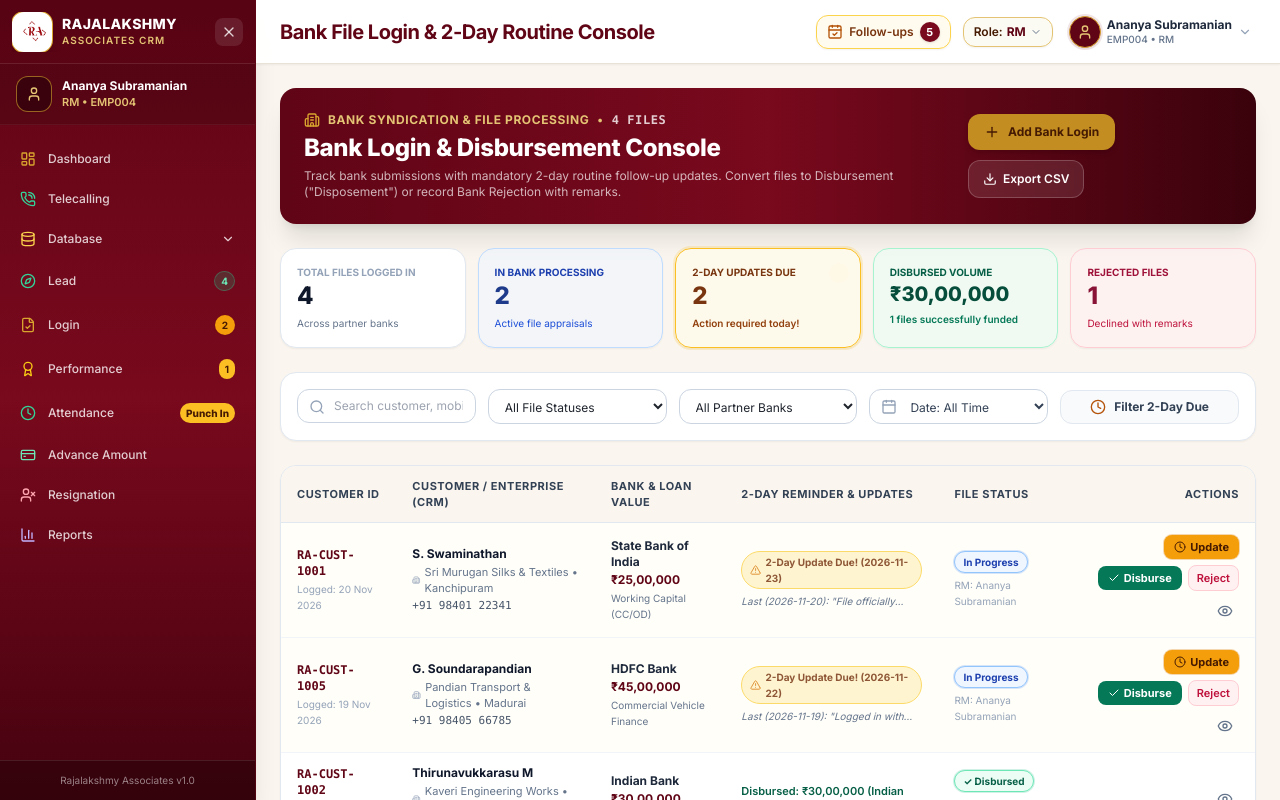
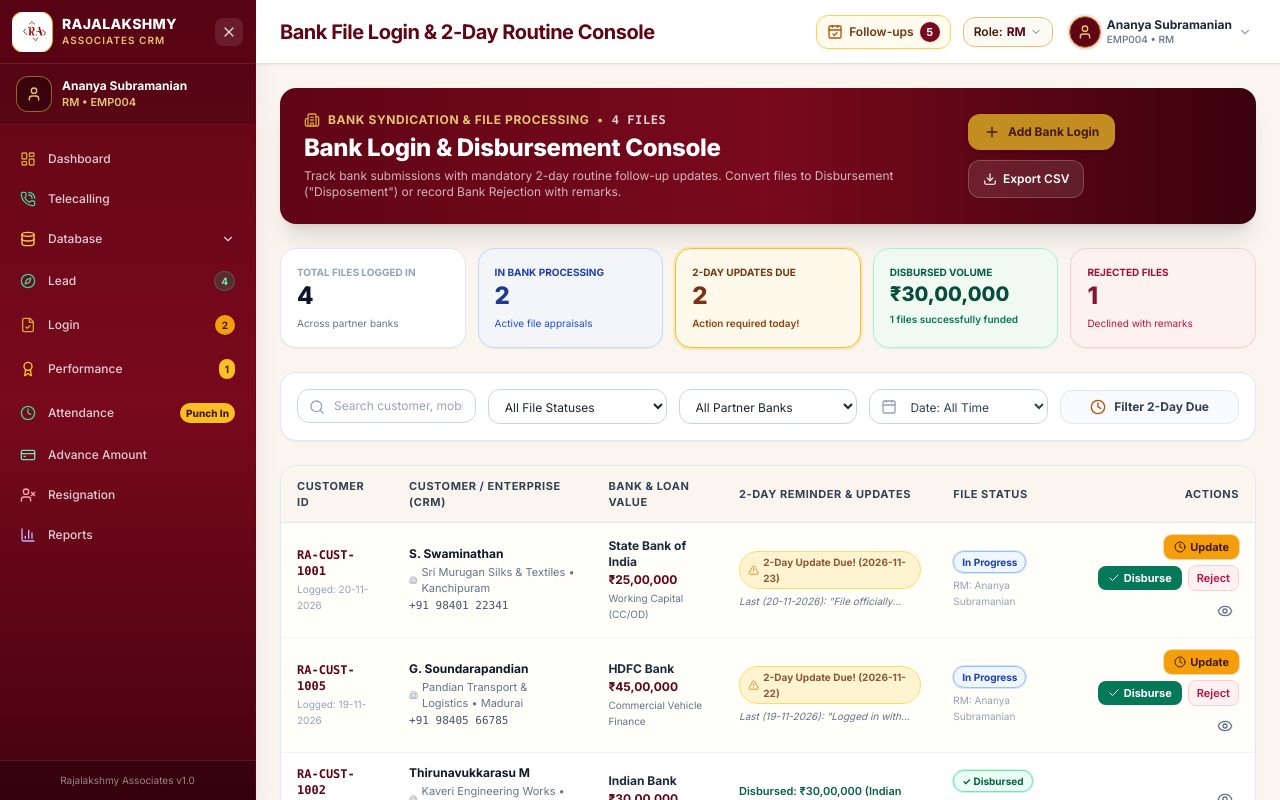
Before and after one commit to sivaathri/Rajalakshmy-Associates-CRM, a React (Vite) app: page /logins in a window 1280 px wide. Shown: the top 800 px of the page. Built offline with nearby package versions, Linux system fonts and the light colour scheme.

Commit message:
feat: add telecalling components, bank login, daily activities, dashboard, leads, and formatters utils

```diff
--- a/src/components/telecalling/ActiveCallModal.jsx
+++ b/src/components/telecalling/ActiveCallModal.jsx
@@ -310,7 +310,7 @@ export const ActiveCallModal = () => {
                 {customerPastCalls.slice(0, 3).map(c => (
                   <div key={c.id} className="flex items-center justify-between text-xs bg-slate-50 p-2 rounded-lg border border-slate-200">
                     <div>
-                      <span className="font-semibold text-slate-800">{c.callDate} ({c.callTime})</span>
+                      <span className="font-semibold text-slate-800">{formatDate(c.callDate)} ({c.callTime})</span>
                       <span className="text-slate-500 ml-2">by {c.employeeName}</span>
                       <div className="text-[11px] text-slate-600 italic">"{c.remarks}"</div>
                     </div>
--- a/src/pages/BankLoginPage.jsx
+++ b/src/pages/BankLoginPage.jsx
@@ -678,7 +678,7 @@ export const BankLoginPage = () => {
 
                             {lastUpdate && (
                               <div className="text-[10px] text-slate-500 italic mt-1 line-clamp-1 max-w-xs" title={lastUpdate.note}>
-                                Last ({lastUpdate.date}): "{lastUpdate.note}"
+                                Last ({formatDate(lastUpdate.date)}): "{lastUpdate.note}"
                               </div>
                             )}
                           </div>
@@ -1245,7 +1245,7 @@ export const BankLoginPage = () => {
                     {viewHistoryLogin.updates.map((u, idx) => (
                       <div key={u.id || idx} className="p-3 bg-white rounded-xl border border-slate-200 text-xs shadow-xs">
                         <div className="flex items-center justify-between text-[11px] text-slate-400 mb-1">
-                          <span className="font-semibold text-burgundy-900">{u.date}</span>
+                          <span className="font-semibold text-burgundy-900">{formatDate(u.date)}</span>
                           <span>by {u.updatedBy || 'RM'}</span>
                         </div>
                         <p className="text-slate-800 leading-relaxed font-medium">{u.note}</p>
--- a/src/pages/DailyActivitiesPage.jsx
+++ b/src/pages/DailyActivitiesPage.jsx
@@ -100,7 +100,7 @@ export const DailyActivitiesPage = () => {
       "Source": a.source,
       "Reference From": a.referenceFrom || '-',
       "Submitted By": `${a.submittedByName} (${a.submittedBy})`,
-      "Date": a.submissionDate,
+      "Date": formatDate(a.submissionDate),
       "Time": a.submissionTime,
       "Classified To": a.classifiedTo
     }));
@@ -367,7 +367,7 @@ export const DailyActivitiesPage = () => {
                         <span className="text-[10px] text-slate-400 font-mono block">{act.submittedBy}</span>
                       </td>
                       <td className="px-4 py-3">
-                        <span className="font-semibold text-slate-800">{act.submissionDate}</span>
+                        <span className="font-semibold text-slate-800">{formatDate(act.submissionDate)}</span>
                         <span className="text-[10px] text-slate-500 block">{act.submissionTime}</span>
                       </td>
                       <td className="px-4 py-3">
--- a/src/pages/DashboardPage.jsx
+++ b/src/pages/DashboardPage.jsx
@@ -480,7 +480,7 @@ export const DashboardPage = () => {
                   </div>
 
                   <div className="text-right">
-                    <span className="text-[10px] text-slate-400 block">{act.submissionDate}</span>
+                    <span className="text-[10px] text-slate-400 block">{formatDate(act.submissionDate)}</span>
                     <span className="text-[10px] text-slate-500">{act.submissionTime}</span>
                   </div>
                 </div>
--- a/src/pages/LeadsPage.jsx
+++ b/src/pages/LeadsPage.jsx
@@ -262,7 +262,7 @@ export const LeadsPage = () => {
       "Estimated Amount": l.estimatedAmount,
       "Status": l.status,
       "Assigned To": `${l.assignedToName} (${l.assignedToRole})`,
-      "Assigned At": l.assignedAt,
+      "Assigned At": formatDate(l.assignedAt),
       "Remarks": l.remarks
     }));
     exportToCSV(exportData, 'rajalakshmy_leads_pipeline.csv');
@@ -665,7 +665,7 @@ export const LeadsPage = () => {
                               <span className="font-semibold text-slate-800">{lead.assignedToName}</span>
                             </div>
                             <div className="text-[10px] text-slate-400 mt-0.5">
-                              Assigned: {lead.assignedAt || 'Recent'}
+                              Assigned: {lead.assignedAt ? formatDate(lead.assignedAt) : 'Recent'}
                               {lead.actionedByName && (
                                 <span className="block text-emerald-700 font-semibold mt-0.5">
                                   Actioned by: {lead.actionedByName}
@@ -1196,7 +1196,7 @@ export const LeadsPage = () => {
                     {viewingLead.assignedToName} ({viewingLead.assignedToRole})
                   </span>
                   <span className="text-[10px] text-slate-500 block mt-0.5">
-                    Assigned on: {viewingLead.assignedAt || 'Recent'}
+                    Assigned on: {viewingLead.assignedAt ? formatDate(viewingLead.assignedAt) : 'Recent'}
                   </span>
                   {viewingLead.actionedByName && (
                     <span className="text-[10px] text-emerald-700 font-semibold block mt-0.5">
--- a/src/pages/TelecallingPage.jsx
+++ b/src/pages/TelecallingPage.jsx
@@ -256,7 +256,7 @@ export const TelecallingPage = () => {
       "Customer Name": c.customerName,
       "Mobile Contact": c.mobile,
       "Telecaller": c.employeeName,
-      "Date": c.callDate,
+      "Date": formatDate(c.callDate),
       "Time": c.callTime,
       "Duration": c.duration,
       "Call Outcome": c.outcome,
@@ -867,7 +867,7 @@ export const TelecallingPage = () => {
                       {calls.filter(c => c.customerId === currentFocusedContact.id).map(c => (
                         <div key={c.id} className="p-3 rounded-xl border border-slate-200 bg-white text-xs">
                           <div className="flex items-center justify-between">
-                            <span className="font-bold text-slate-800">{c.callDate} ({c.callTime})</span>
+                            <span className="font-bold text-slate-800">{formatDate(c.callDate)} ({c.callTime})</span>
                             <span className={`px-2 py-0.5 rounded-full text-[10px] font-bold border ${getStatusBadgeClass(c.outcome)}`}>
                               {c.outcome} ({c.duration})
                             </span>
@@ -1251,7 +1251,7 @@ export const TelecallingPage = () => {
                         <span className="text-[10px] text-slate-400 font-mono block">{c.employeeId}</span>
                       </td>
                       <td className="px-4 py-3">
-                        <span className="font-semibold text-slate-800">{c.callDate}</span>
+                        <span className="font-semibold text-slate-800">{formatDate(c.callDate)}</span>
                         <span className="text-[10px] text-slate-500 block">{c.callTime}</span>
                       </td>
                       <td className="px-4 py-3 font-mono">{c.duration}</td>
--- a/src/utils/formatters.js
+++ b/src/utils/formatters.js
@@ -10,14 +10,7 @@ export const formatCurrency = (amount) => {
 };
 
 export const formatDate = (dateStr) => {
-  if (!dateStr) return "-";
-  const date = new Date(dateStr);
-  if (isNaN(date.getTime())) return dateStr;
-  return date.toLocaleDateString('en-IN', {
-    day: '2-digit',
-    month: 'short',
-    year: 'numeric'
-  });
+  return formatDateDDMMYYYY(dateStr);
 };
 
 // Format strictly to DD-MM-YYYY (e.g. 17-11-2026)
@@ -32,7 +25,7 @@ export const formatDateDDMMYYYY = (dateInput) => {
     return `${d}-${m}-${y}`;
   }
   const date = typeof dateInput === 'string' ? new Date(dateInput) : dateInput;
-  if (isNaN(date.getTime())) return String(dateInput);
+  if (!date || isNaN(date.getTime())) return String(dateInput);
   const day = String(date.getDate()).padStart(2, '0');
   const month = String(date.getMonth() + 1).padStart(2, '0');
   const year = date.getFullYear();
@@ -43,13 +36,11 @@ export const formatDateTime = (dateStr) => {
   if (!dateStr) return "-";
   const date = new Date(dateStr);
   if (isNaN(date.getTime())) return dateStr;
-  return date.toLocaleString('en-IN', {
-    day: '2-digit',
-    month: 'short',
-    year: 'numeric',
-    hour: '2-digit',
-    minute: '2-digit'
-  });
+  const day = String(date.getDate()).padStart(2, '0');
+  const month = String(date.getMonth() + 1).padStart(2, '0');
+  const year = date.getFullYear();
+  const time = date.toLocaleTimeString('en-IN', { hour: '2-digit', minute: '2-digit', hour12: true });
+  return `${day}-${month}-${year} ${time}`;
 };
 
 export const getStatusBadgeClass = (status) => {
```
